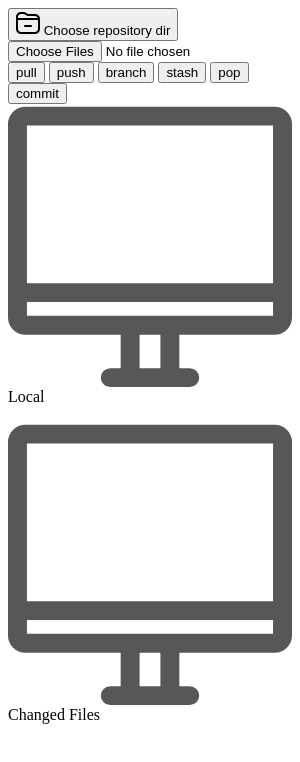
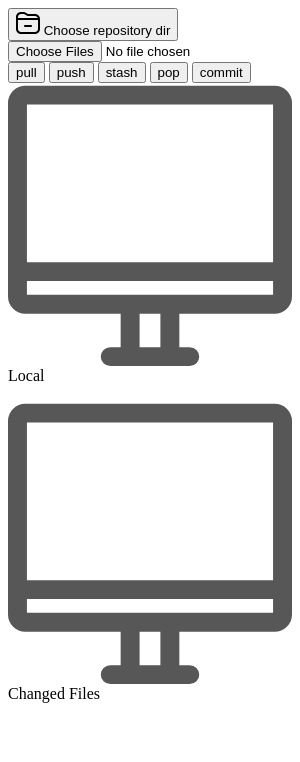
Before and after one commit to Git-Interfacil/git-interfacil, an Electron app: page src/screens/Repository/index.html in a window 300 px wide. Drawn offline with Linux system fonts and the light colour scheme; files whose address does not match are found by name.

Commit message:
removing comments

```diff
--- a/src/screens/Repository/index.html
+++ b/src/screens/Repository/index.html
@@ -10,23 +10,11 @@
     </button>
     <input id="repoSelector" type="file" webkitdirectory directory multiple />
     <div id="buttons">
-      <!--       <button id="undoButton" class="button" data-action="undo">
-        <span>undo</span>
-      </button>
-      <button id="redoButton" class="button" data-action="redo">
-        <span>redo</span>
-      </button> -->
-      <!--  <button id="mergeButton" class="button" data-action="merge">
-        <span>merge</span>
-      </button> -->
       <button id="pullButton" class="button" data-action="pull">
         <span>pull</span>
       </button>
       <button id="pushButton" class="button" data-action="push">
         <span>push</span>
-      </button>
-      <button id="branchButton" class="button" data-action="branch">
-        <span>branch</span>
       </button>
       <button id="stashButton" class="button" data-action="stash">
         <span>stash</span>
@@ -34,9 +22,6 @@
       <button id="popButton" class="button" data-action="pop">
         <span>pop</span>
       </button>
-      <!--       <button id="addButton" class="button" data-action="add">
-        <span>add</span>
-      </button> -->
       <button id="commitButton" class="button" data-action="commit">
         <span>commit</span>
       </button>
--- a/src/screens/Repository/rendererListeners.js
+++ b/src/screens/Repository/rendererListeners.js
@@ -93,14 +93,11 @@ class RendererListeners {
 
   addListenersToActionsBar(repository, currentBranchId) {
     const buttonParams = {
-      /*       add: { repository }, */
       commit: { repository },
       push: { repository, currentBranchId },
       stash: { repository },
       pop: { repository },
       pull: { repository },
-      /*       undo: {},
-      redo: {}, */
     };
     this.#buttonsElements.forEach((button) => {
       button.addEventListener("click", () => {
```
Also changed, not shown: src/screens/Repository/controllers/actionsController.js (+0 -16 lines), test/screens/Repository/controllers/actionsController.test.js (+0 -38 lines).
